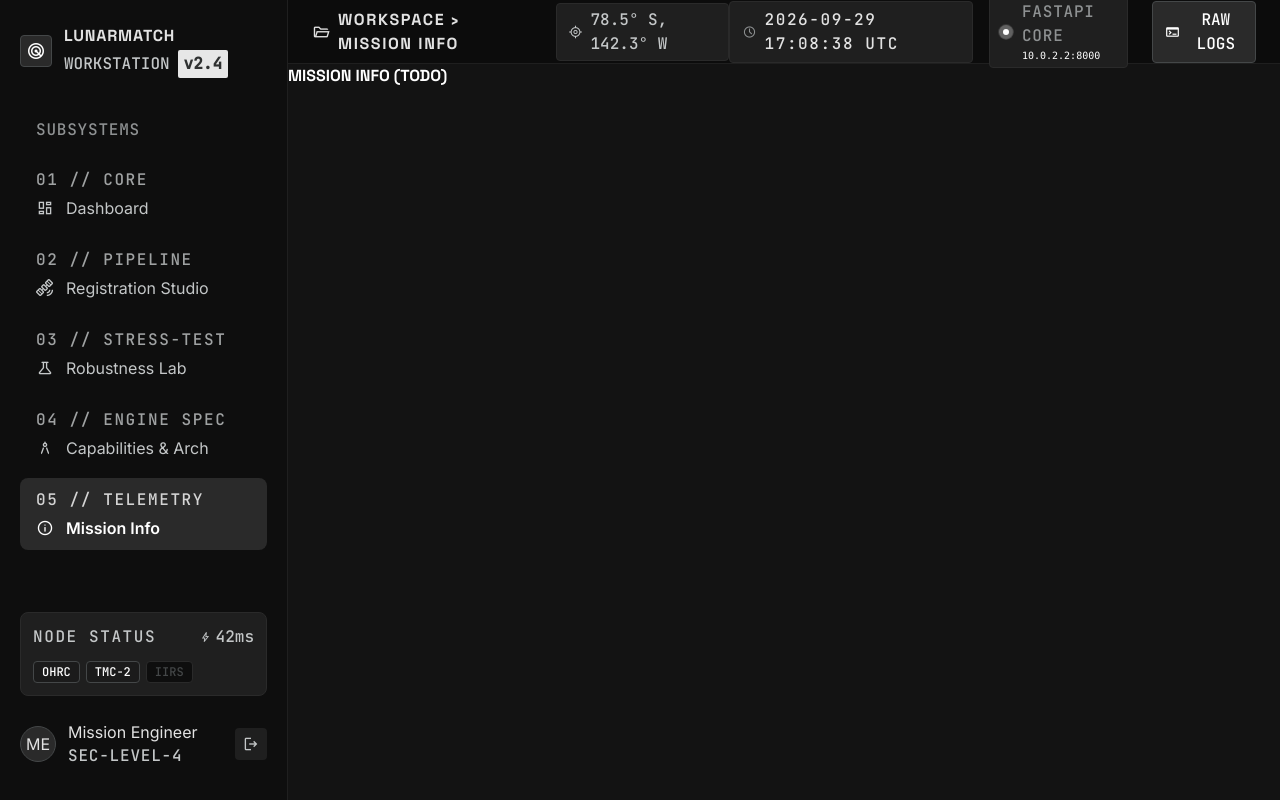
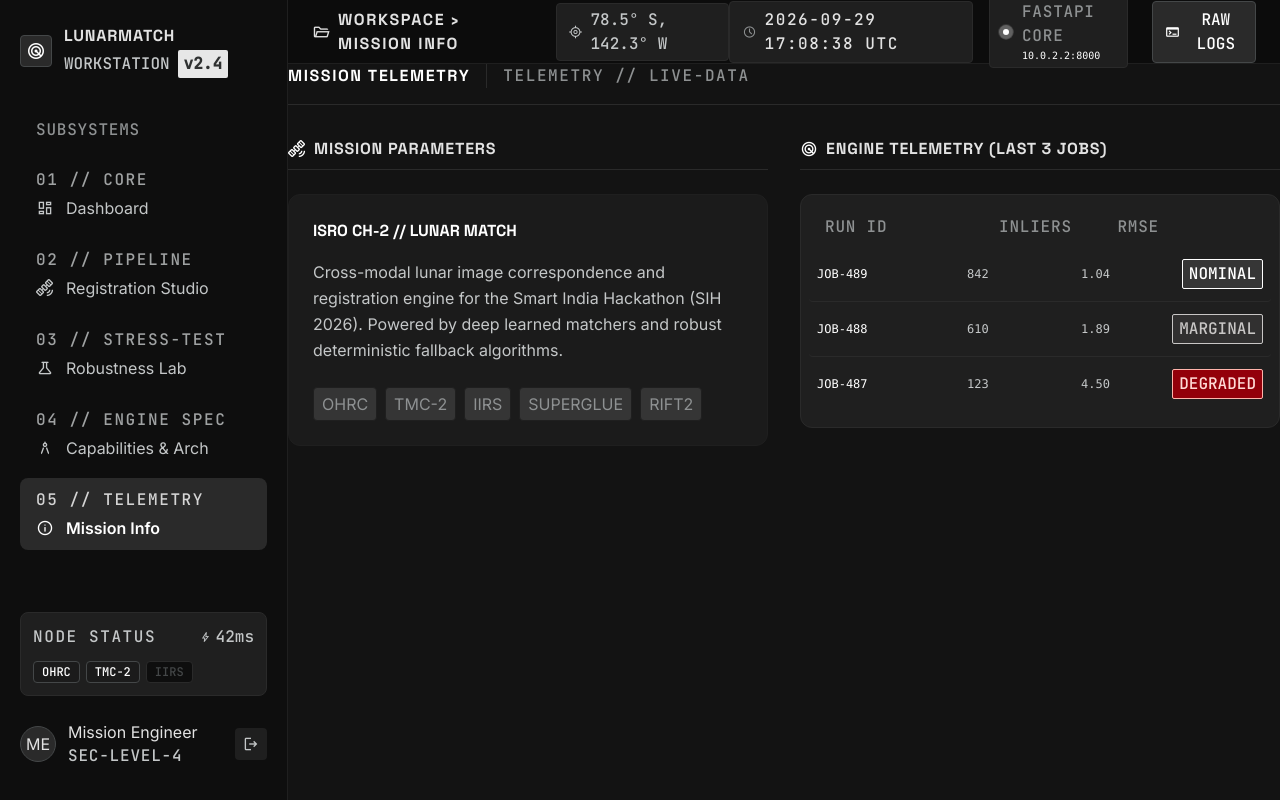
Before and after one commit to Saiesh0007/LunarMatch, a React (Vite) app in the folder frontend/: page /mission-info in a window 1280 px wide. Built offline with nearby package versions, Linux system fonts and the light colour scheme.

Commit message:
feat(mission): build MissionInfo placeholder screen with telemetry display

```diff
--- a/frontend/src/pages/MissionInfo/MissionInfo.jsx
+++ b/frontend/src/pages/MissionInfo/MissionInfo.jsx
@@ -1,2 +1,68 @@
 import React from 'react';
-export default function MissionInfo() { return <div className="text-primary font-headline-lg">MISSION INFO (TODO)</div>; }
+import { SectionHeader } from '../../components/ui/SectionHeader.jsx';
+import { TelemetryRow } from '../../components/ui/TelemetryRow.jsx';
+import { TechTag } from '../../components/ui/TechTag.jsx';
+
+export default function MissionInfo() {
+  return (
+    <div className="max-w-[1200px] mx-auto pb-12">
+      <div className="flex items-center gap-4 mb-8 pb-4 border-b border-surface-container-high">
+        <h1 className="font-headline-lg text-primary uppercase tracking-[0.1em] m-0">Mission Telemetry</h1>
+        <div className="h-6 w-px bg-surface-container-high" />
+        <span className="font-label-md text-outline tracking-widest uppercase">TELEMETRY // LIVE-DATA</span>
+      </div>
+
+      <div className="grid lg:grid-cols-2 gap-8">
+        <div>
+          <SectionHeader icon="satellite_alt" title="Mission Parameters" />
+          <div className="bg-surface-container-low border border-surface-container rounded-xl p-6 mb-8 mt-6">
+            <h2 className="font-headline-md text-primary mb-4">ISRO CH-2 // LUNAR MATCH</h2>
+            <p className="text-on-surface-variant font-body-lg mb-6 leading-relaxed">
+              Cross-modal lunar image correspondence and registration engine for the Smart India Hackathon (SIH 2026).
+              Powered by deep learned matchers and robust deterministic fallback algorithms.
+            </p>
+            <div className="flex flex-wrap gap-2">
+              <TechTag label="OHRC" type="primary" />
+              <TechTag label="TMC-2" type="primary" />
+              <TechTag label="IIRS" type="primary" />
+              <TechTag label="SUPERGLUE" type="secondary" />
+              <TechTag label="RIFT2" type="secondary" />
+            </div>
+          </div>
+        </div>
+
+        <div>
+           <SectionHeader icon="radar" title="Engine Telemetry (Last 3 Jobs)" />
+           <div className="bg-surface-container border border-surface-container-high rounded-xl overflow-hidden mt-6 p-4 pt-1">
+             <div className="flex items-center justify-between text-outline font-label-sm uppercase tracking-wider mb-2 mt-4 px-2">
+                 <span>Run ID</span>
+                 <div className="flex w-40 justify-between mr-24">
+                   <span className="text-right w-16">Inliers</span>
+                   <span className="text-right w-16">RMSE</span>
+                 </div>
+             </div>
+
+             <TelemetryRow
+               id="JOB-489"
+               inliers={842}
+               rmse={1.04}
+               status="baseline"
+             />
+             <TelemetryRow
+               id="JOB-488"
+               inliers={610}
+               rmse={1.89}
+               status="warning"
+             />
+             <TelemetryRow
+               id="JOB-487"
+               inliers={123}
+               rmse={4.50}
+               status="degraded"
+             />
+           </div>
+        </div>
+      </div>
+    </div>
+  );
+}
```
